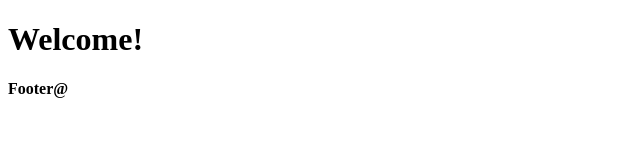
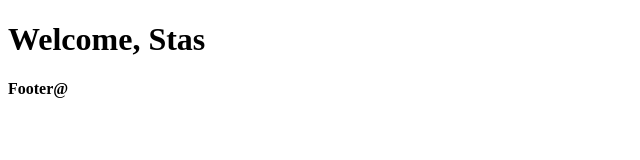
Before and after one commit to stassribnyi/react-practicing, a React (Vite) app in the folder app/: page / in a window 1280 px wide. Shown: the top 160 px of the page, without its empty margins (0-640 px from the left). Built offline with nearby package versions, Linux system fonts and the light colour scheme.

Commit message:
Add usage of state and props

```diff
--- a/app/src/components/App.js
+++ b/app/src/components/App.js
@@ -4,10 +4,25 @@ import Header from './Header.js';
 import Footer from './Footer.js';
 
 export default class App extends React.Component {
+    constructor() {
+        super();
+
+        this.state = {
+            title: 'Welcome!'
+        };
+    }
+
+    componentDidMount() {
+        setTimeout(() => this.setState({
+            title: 'Welcome, Stas'
+        })
+            , 5000);
+    }
+
     render() {
         return (
             <div>
-                <Header />
+                <Header title={this.state.title} />
                 <Footer />
             </div>
         );
--- a/app/src/components/Header.js
+++ b/app/src/components/Header.js
@@ -1,11 +1,11 @@
 import React from 'react';
 
-import WelcomeTitle from './Title/WelcomeTitle.js';
+import Title from './Title/Title';
 
 export default class Header extends React.Component {
     render() {
         return (
-            <WelcomeTitle />
+            <Title title={this.props.title} />
         );
     }
 }
--- /dev/null
+++ b/app/src/components/Title/Title.js
@@ -0,0 +1,7 @@
+import React from 'react';
+
+export default class Title extends React.Component {
+    render() {
+        return (<h1>{this.props.title}</h1>);
+    }
+}
--- a/app/src/components/Title/WelcomeTitle.js
+++ /dev/null
@@ -1,7 +0,0 @@
-import React from 'react';
-
-export default class WelcomeTitle extends React.Component {
-    render() {
-        return (<h1>Welcome!</h1>);
-    }
-}
```
